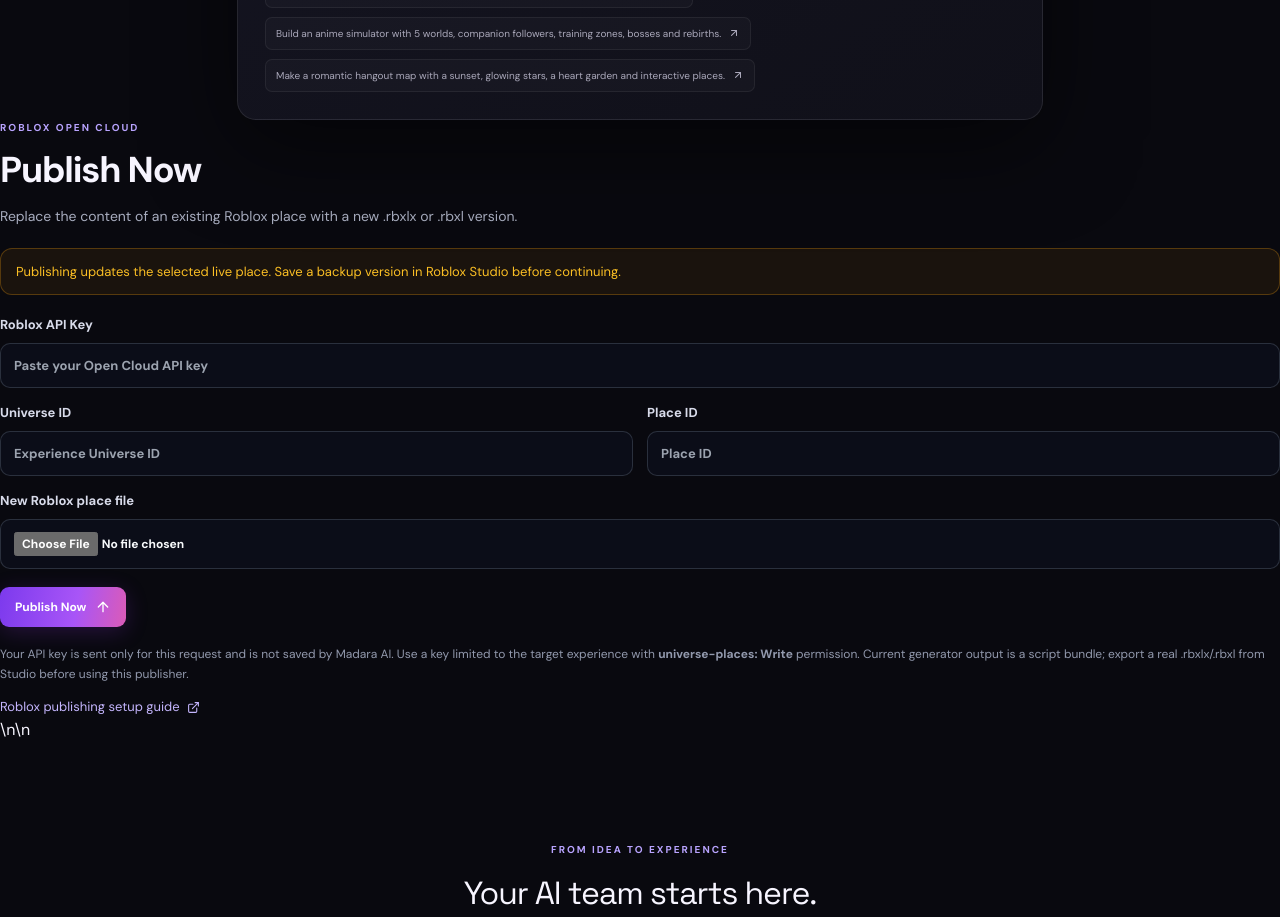
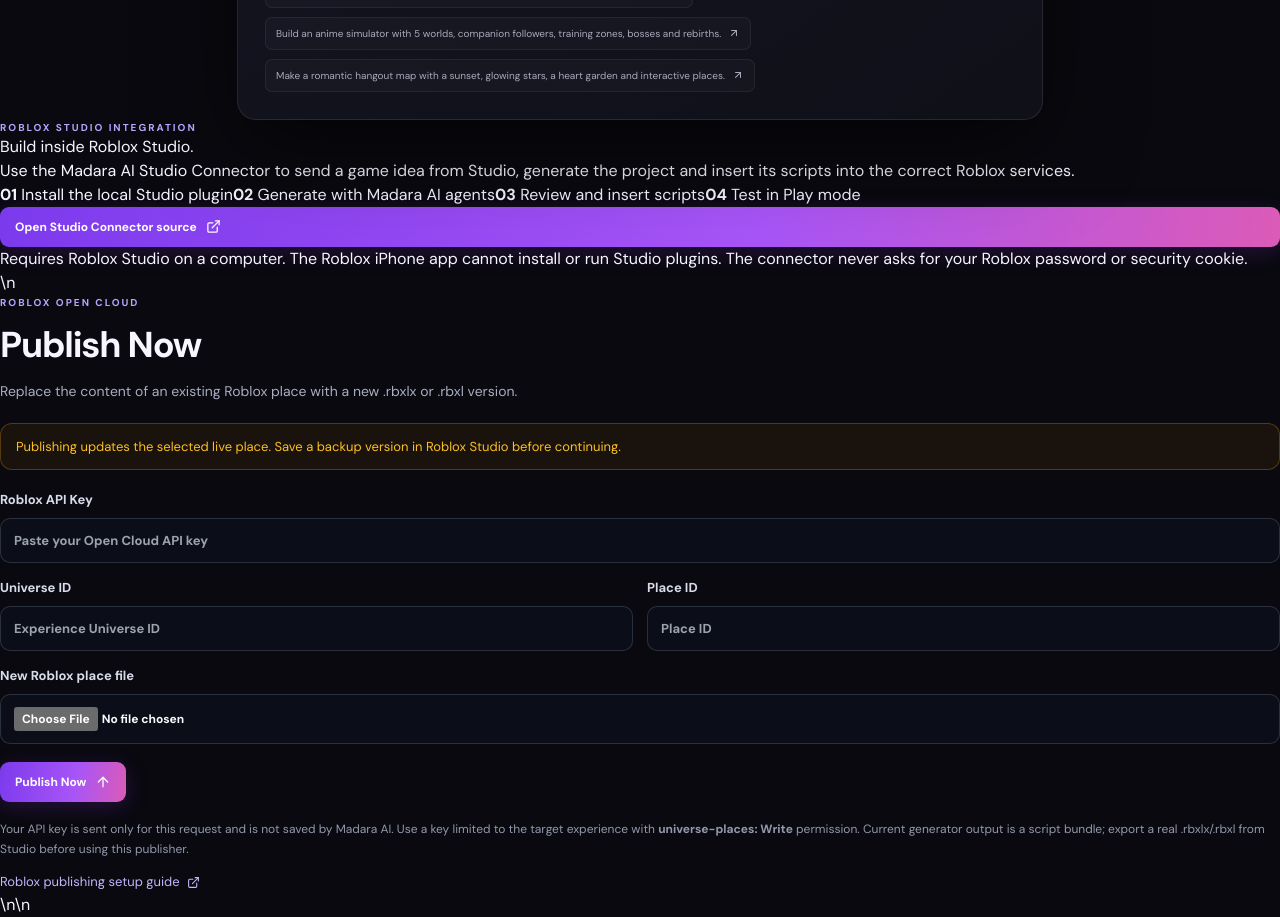
Before and after one commit to mhmxhma4-ship-it/Madara-AI, a Next.js app: page / in a window 1280 px wide. Shown: the part 1020-1937 px from the top of the page. Built offline with nearby package versions, Linux system fonts and the light colour scheme.

Commit message:
Add Roblox Studio connector section to builder UI

```diff
--- a/app/page.tsx
+++ b/app/page.tsx
@@ -76,6 +76,22 @@ function PublishNowPanel() {
     </div>
     <p className="publish-security">Your API key is sent only for this request and is not saved by Madara AI. Use a key limited to the target experience with <strong>universe-places: Write</strong> permission. Current generator output is a script bundle; export a real .rbxlx/.rbxl from Studio before using this publisher.</p>
     <a className="publish-doc-link" href="https://create.roblox.com/docs/cloud/guides/usage-place-publishing" target="_blank" rel="noreferrer">Roblox publishing setup guide <ExternalLink size={13}/></a>
+  </section>;
+}
+
+function StudioConnectorPanel() {
+  return <section className="studio-connector-panel" id="studio-connector">
+    <div className="section-kicker">ROBLOX STUDIO INTEGRATION</div>
+    <h2>Build inside Roblox Studio.</h2>
+    <p>Use the Madara AI Studio Connector to send a game idea from Studio, generate the project and insert its scripts into the correct Roblox services.</p>
+    <div className="studio-connector-steps">
+      <span><strong>01</strong> Install the local Studio plugin</span>
+      <span><strong>02</strong> Generate with Madara AI agents</span>
+      <span><strong>03</strong> Review and insert scripts</span>
+      <span><strong>04</strong> Test in Play mode</span>
+    </div>
+    <a className="generate-button studio-plugin-link" href="https://raw.githubusercontent.com/mhmxhma4-ship-it/Madara-AI/main/roblox-plugin/MadaraAI.plugin.lua" target="_blank" rel="noreferrer">Open Studio Connector source <ExternalLink size={15}/></a>
+    <p className="studio-connector-note">Requires Roblox Studio on a computer. The Roblox iPhone app cannot install or run Studio plugins. The connector never asks for your Roblox password or security cookie.</p>
   </section>;
 }
 
@@ -166,7 +182,7 @@ export default function Home() {
       <p className="publish-note">Madara AI uses separate planning, environment, gameplay and code-review agents. Scripts still need testing in Roblox Studio. This export is a script bundle, not yet a Roblox place file.</p>
     </section>}
 
-    <PublishNowPanel />\n\n    <section className="steps" id="how-it-works">
+    <StudioConnectorPanel />\n    <PublishNowPanel />\n\n    <section className="steps" id="how-it-works">
       <div className="section-kicker">FROM IDEA TO EXPERIENCE</div><h2>Your AI team starts here.</h2>
       <div className="steps-grid">
         <article className="step-card"><div className="step-icon"><BrainCircuit/></div><span>01 / ARCHITECT</span><h3>Plan the experience</h3><p>The architect defines the game loop, worlds, progression and systems.</p></article>
```
